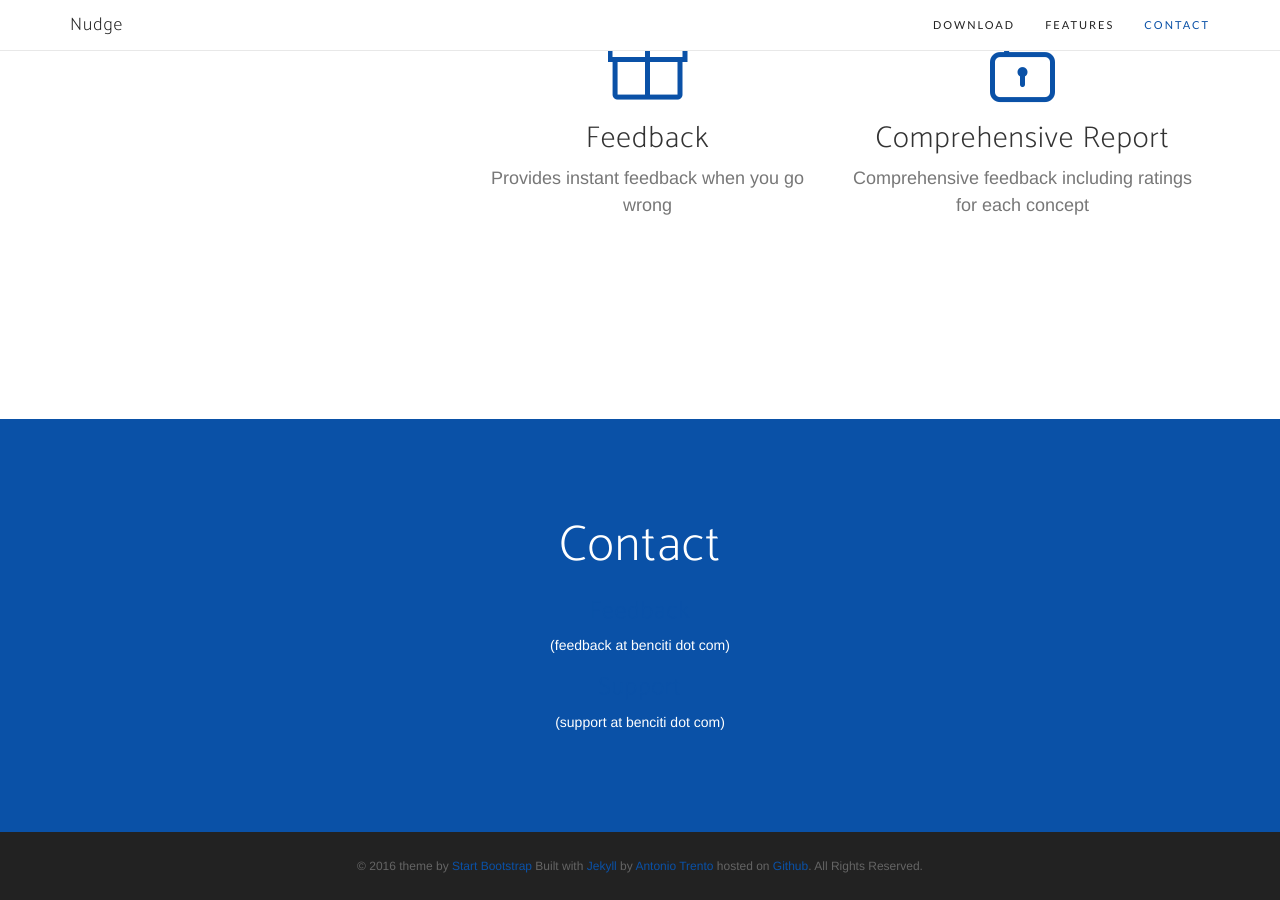
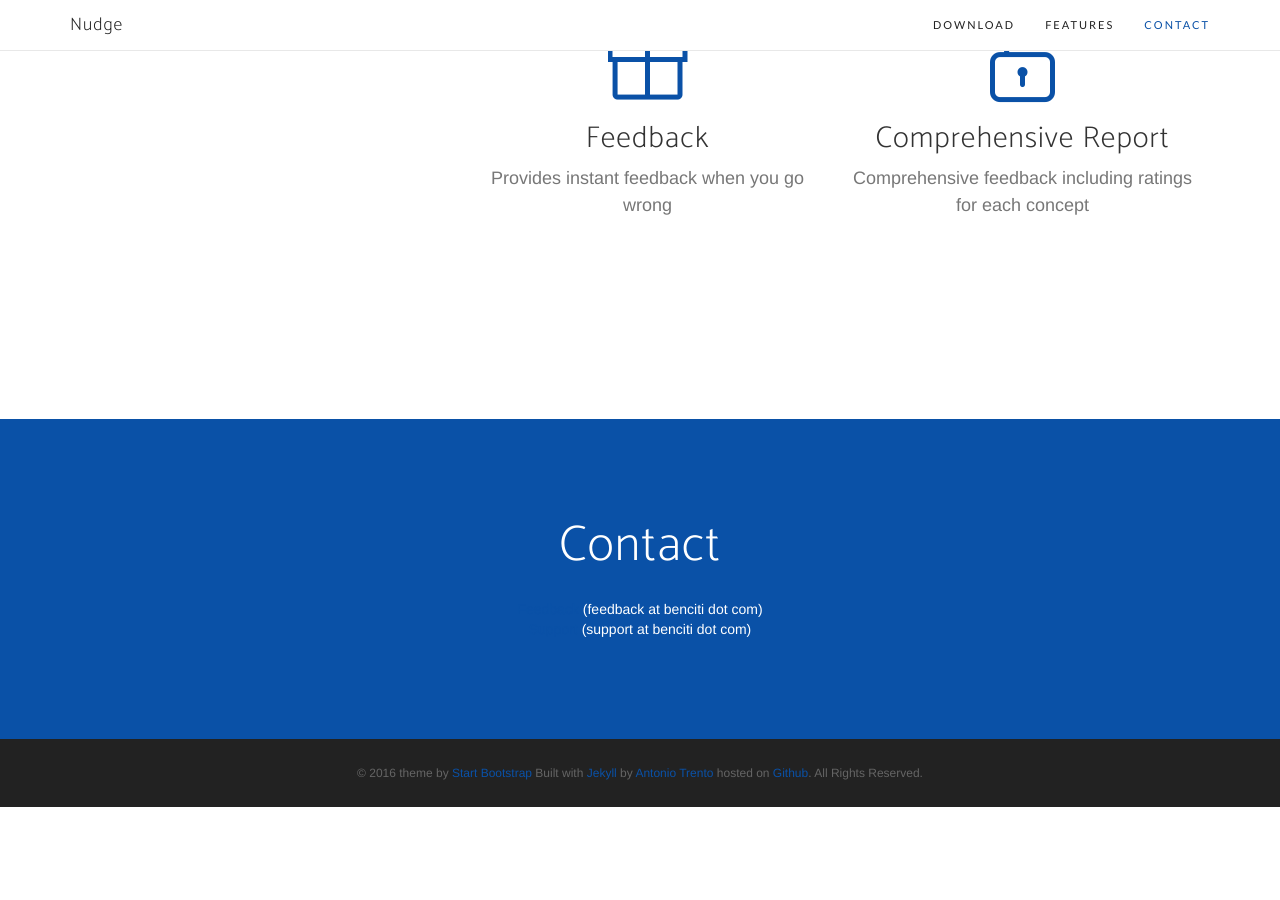
Before and after one commit to nudgealgebra/nudgealgebra.github.io, a Jekyll site: the page built from index.html, in a window 1280 px wide and 900 px high, scrolled down 2212 px. Built offline with Jekyll 4.4.1, drawn with Linux system fonts in a browser that asks for light colours; nearby versions of some CDN libraries; some web fonts are replaced; the list of posts is cut into pages by our own code; after the commit the page ends 3019 px from its top, so only the background shows below that.

```diff
--- a/_includes/contact.html
+++ b/_includes/contact.html
@@ -2,8 +2,8 @@
 <section id="contact" class="contact bg-primary">
     <div class="container">
 	<h2>Contact</h2>
-		<h3><a href= "mailto:feedback@benciti.com">Feedback</a></h3> (feedback at benciti dot com)<br>
-		<h3><a href= "mailto:support@benciti.com">Support</a></h3> (support at benciti dot com)
+		<a href= "mailto:feedback@benciti.com">Feedback</a> (feedback at benciti dot com)<br>
+		<a href= "mailto:support@benciti.com">Support</a> (support at benciti dot com)
         <!--h2>We <i class="fa fa-heart"></i> new friends!</h2>
         <ul class="list-inline list-social">
             {% for network in site.social %}
```
